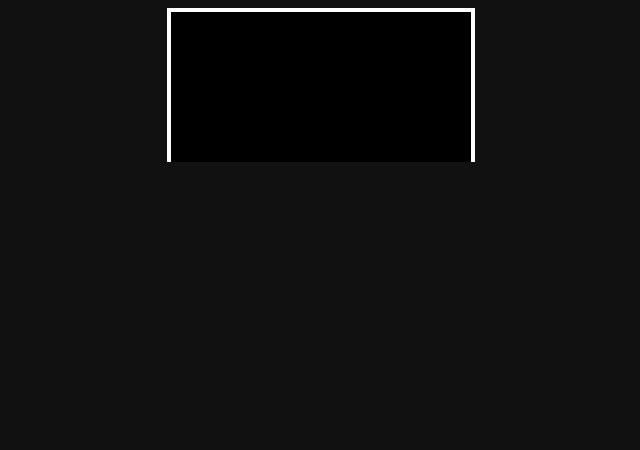
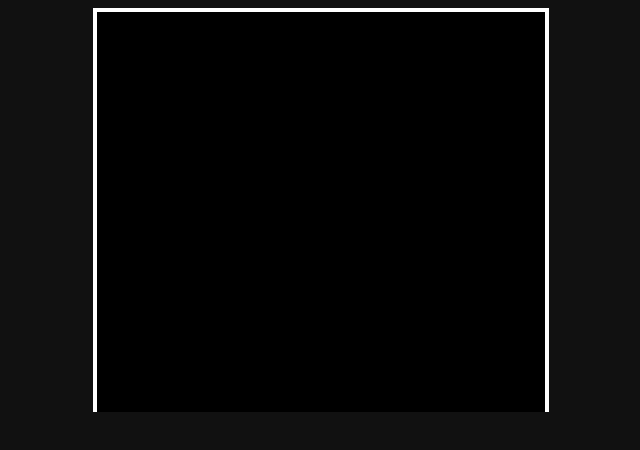
Before and after one commit to Pancratzia/JavaScript-Practice, a plain HTML site: page 100-Proyectos/02-arkanoid/index.html in a window 1280 px wide. Shown: the whole page, without its empty margins (319-959 px from the left). Drawn offline with Linux system fonts and the light colour scheme.

Commit message:
Se hace la funcion draw, que se ejecuta con cada frame que refresca el monitor

```diff
--- a/100-Proyectos/02-arkanoid/index.html
+++ b/100-Proyectos/02-arkanoid/index.html
@@ -23,5 +23,23 @@
 
     <canvas></canvas>
 
+    <script>
+        const canvas = document.querySelector('canvas');
+
+        const ctx = canvas.getContext('2d'); //Con el contexto 2D se dibuja encima del canvas
+
+        canvas.width = 448;
+        canvas.height = 400;
+
+        function draw(){
+
+
+            //Esto ayuda a que la animacion se vea mas fluida. Con cada frame se dibuja un nuevo frame del canvas
+            window.requestAnimationFrame(draw);
+        }
+
+        draw();
+    </script>
+
 </body>
 </html>
```
